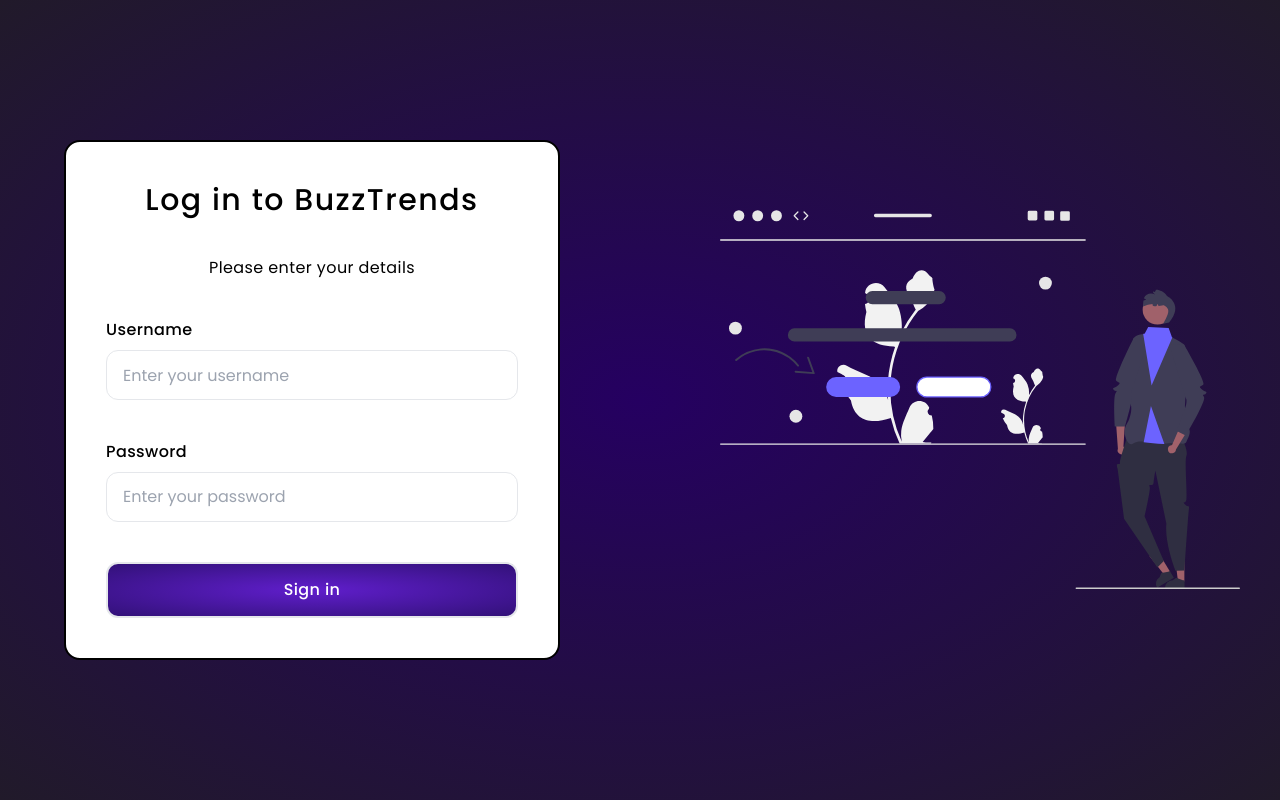
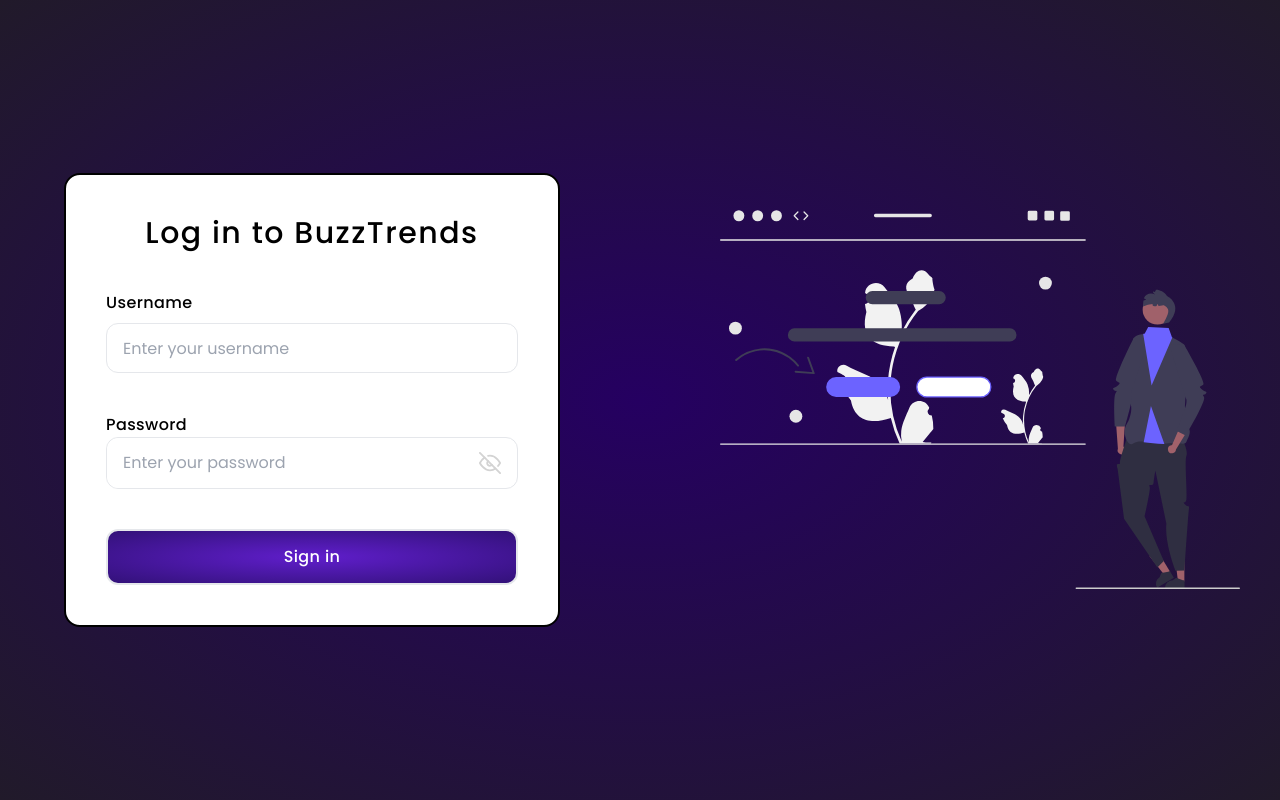
Before and after one commit to Buzztrends/frontend, a Next.js app: page /login in a window 1280 px wide. Built offline with nearby package versions, Linux system fonts and the light colour scheme.

Commit message:
view password toggle on login

```diff
--- a/src/app/login/page.js
+++ b/src/app/login/page.js
@@ -6,6 +6,8 @@
 import { useRouter } from 'next/navigation';
 import Cookies from 'js-cookie';
 import { MdErrorOutline } from "react-icons/md";
+import { FiEye } from "react-icons/fi";
+import { FiEyeOff } from "react-icons/fi";
 // import { useUserContext } from "@/context/userContext";
 
 export default function Login() {
@@ -77,6 +79,9 @@
     }
   }
 
+
+  const [passwordVisible, setPasswordVisible] = useState(false);
+
   return (
     <>{
       loginFailed && <div className="toast toast-top toast-start ml-12 mt-4">
@@ -88,17 +93,24 @@
       <div className="grid grid-cols-2 gap-40 justify-center content-center h-screen bg-black px-16 bg-custom-gradient">
         <form className=' text-black flex flex-col bg-white gap-10 justify-center w-450 h-626 rounded-2xl border-2 border-black p-10  font-poppins ' onSubmit={handleLogin}>
           <div className="self-center text-3xl font-medium leading-51 tracking-wider">Log in to BuzzTrends</div>
-          <div className="self-center text-base font-normal leading-5 tracking-wide">Please enter your details</div>
+          {/* <div className="self-center text-base font-normal leading-5 tracking-wide">Please enter your details</div> */}
 
 
           <div >
             <label htmlFor="username" className='text-base font-medium leading-5 tracking-wide'>Username</label><br></br>
-            <input type='text' id="username" name="username" placeholder='Enter your username' className='mt-2 h-[49.58px] rounded-[12px] border border-[1px] w-full p-4 placeholder-base placeholder-light placeholder-leading-5 placeholder-tracking-wide' onChange={updateLoginData}></input>
+            <input type='text' id="username" name="username" placeholder='Enter your username' className='mt-2 h-[49.58px] rounded-[12px] border-[1px] w-full p-4 placeholder-base placeholder-light placeholder-leading-5 placeholder-tracking-wide' onChange={updateLoginData}></input>
           </div>
 
           <div>
             <label htmlFor="password" className='text-base font-medium leading-5 tracking-wide'>Password</label>
-            <input type='password' id="password" name="password" placeholder='Enter your password' className='mt-2 h-[49.58px] rounded-[12px] border border-[1px] w-full p-4 placeholder-base placeholder-light placeholder-leading-5 placeholder-tracking-wide' onChange={updateLoginData}></input>
+            <div className='flex items-center gap-2 border-[1px] rounded-[12px] focus-within:border-black focus-within:border-2'>
+              <input type={`${passwordVisible ? 'text':'password'}`} id="password" name="password" placeholder='Enter your password' className='h-[49.58px] rounded-[12px] w-full p-4 placeholder-base placeholder-light placeholder-leading-5 placeholder-tracking-wide focus:outline-none' onChange={updateLoginData}></input>
+              <span className='mr-4' onClick={()=>setPasswordVisible(!passwordVisible)}>
+                {
+                  passwordVisible ? <FiEye size={22}/> : <FiEyeOff size={22} color='#d3d3d3'/>
+                }
+              </span>
+            </div>
           </div>
 
           {/* <div className='flex justify-between text-xs font-medium leading-4 tracking-wide'>
```
